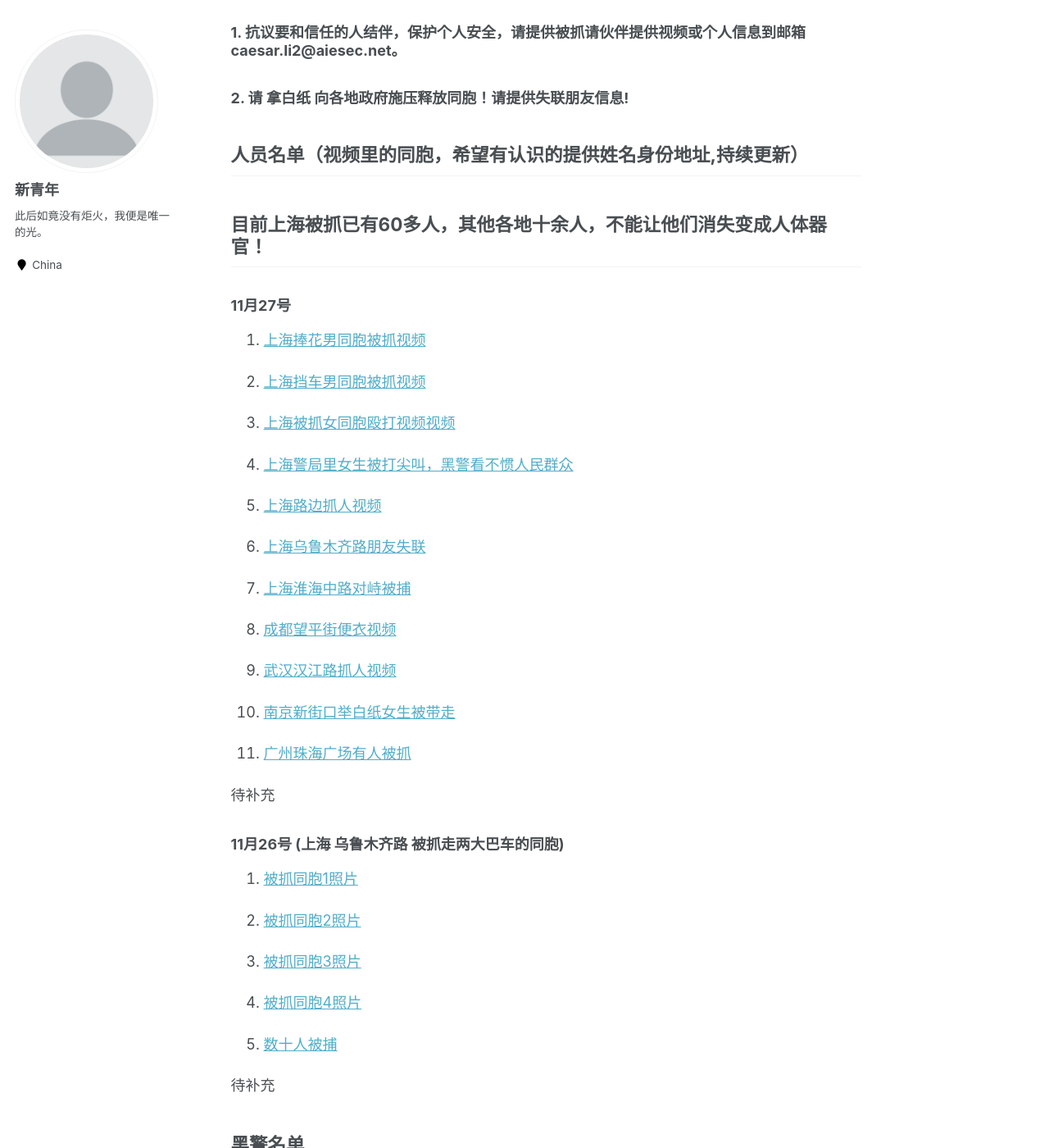
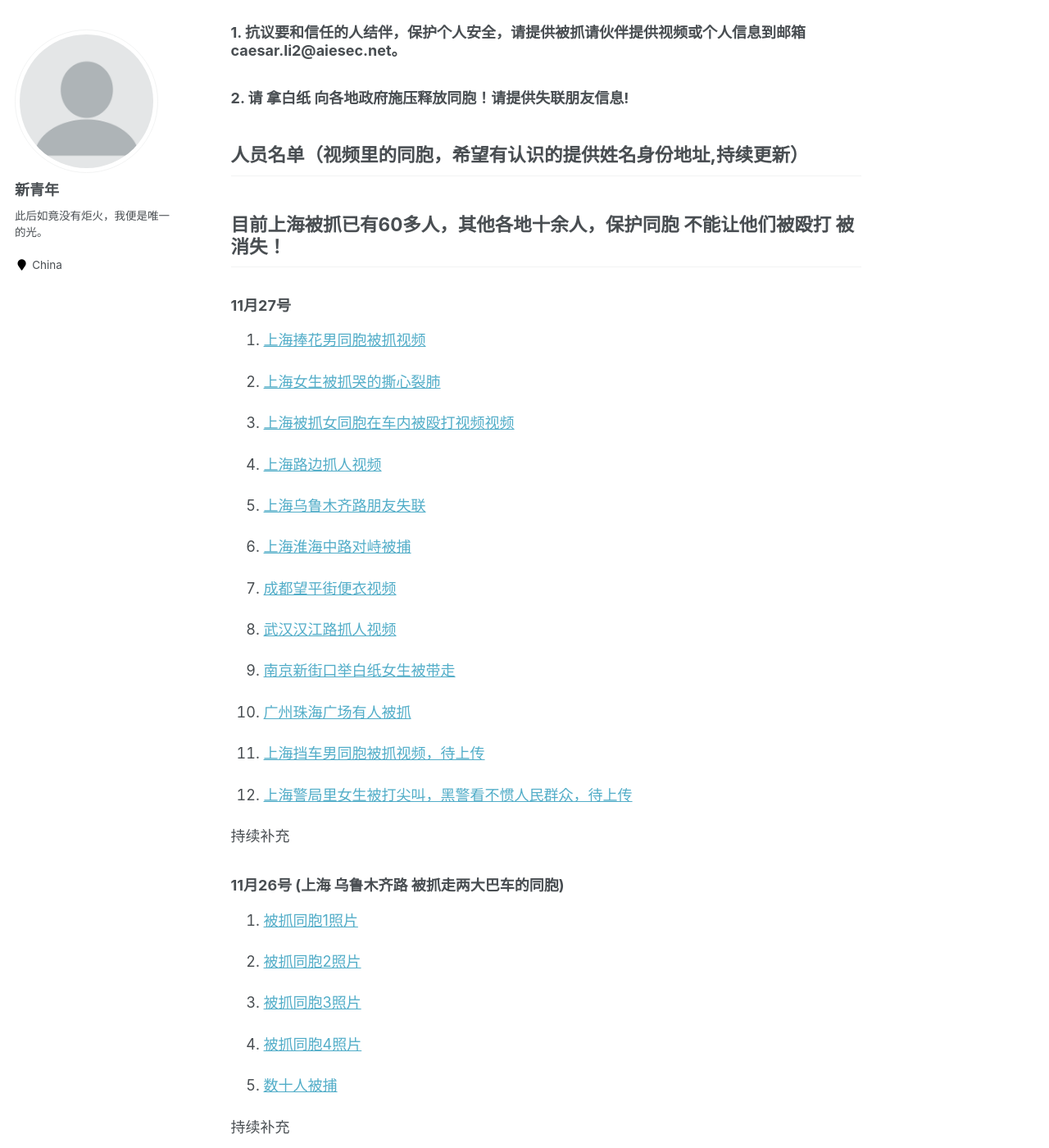
Before and after one commit to LoveChina-RememberTruth/People, a Jekyll site: the page built from _pages/about.md, in a window 1280 px wide and 1400 px high, scrolled down 268 px. Shown: the whole window at 82% size. Built offline with Jekyll 4.4.1, drawn with Linux system fonts in a browser that asks for light colours.

Commit message:
Update about.md

```diff
--- a/_pages/about.md
+++ b/_pages/about.md
@@ -24,17 +24,15 @@ redirect_from:
 
 ## 人员名单（视频里的同胞，希望有认识的提供姓名身份地址,持续更新）
 
-## 目前上海被抓已有60多人，其他各地十余人，不能让他们消失变成人体器官！
+## 目前上海被抓已有60多人，其他各地十余人，保护同胞 不能让他们被殴打 被消失！
 
 ### 11月27号
 
 1. [上海捧花男同胞被抓视频](https://lovechina-remembertruth.github.io/People/files/people202211271.mp4)
 
-2. [上海挡车男同胞被抓视频](https://lovechina-remembertruth.github.io/People/)
+2. [上海女生被抓哭的撕心裂肺](https://lovechina-remembertruth.github.io/People/files/people202211272.mp4)
 
-3. [上海被抓女同胞殴打视频视频](https://lovechina-remembertruth.github.io/People/files/people202211273.mp4)
-
-4. [上海警局里女生被打尖叫，黑警看不惯人民群众](https://lovechina-remembertruth.github.io/People/)
+3. [上海被抓女同胞在车内被殴打视频视频](https://lovechina-remembertruth.github.io/People/files/people202211273.mp4)
 
 5. [上海路边抓人视频](https://lovechina-remembertruth.github.io/People/files/people202211279.mp4)
 
@@ -50,9 +48,11 @@ redirect_from:
 
 9. [广州珠海广场有人被抓](https://lovechina-remembertruth.github.io/People/files/people2022112713.mp4)
 
+2. [上海挡车男同胞被抓视频，待上传]()
 
+4. [上海警局里女生被打尖叫，黑警看不惯人民群众，待上传]()
 
-待补充
+持续补充
 
 
 ### 11月26号 (上海 乌鲁木齐路 被抓走两大巴车的同胞)
@@ -67,7 +67,7 @@ redirect_from:
 
 5. [数十人被捕](https://lovechina-remembertruth.github.io/People/files/people202211265.jpg)
 
-待补充
+持续补充
 
 
 ## 黑警名单
```
